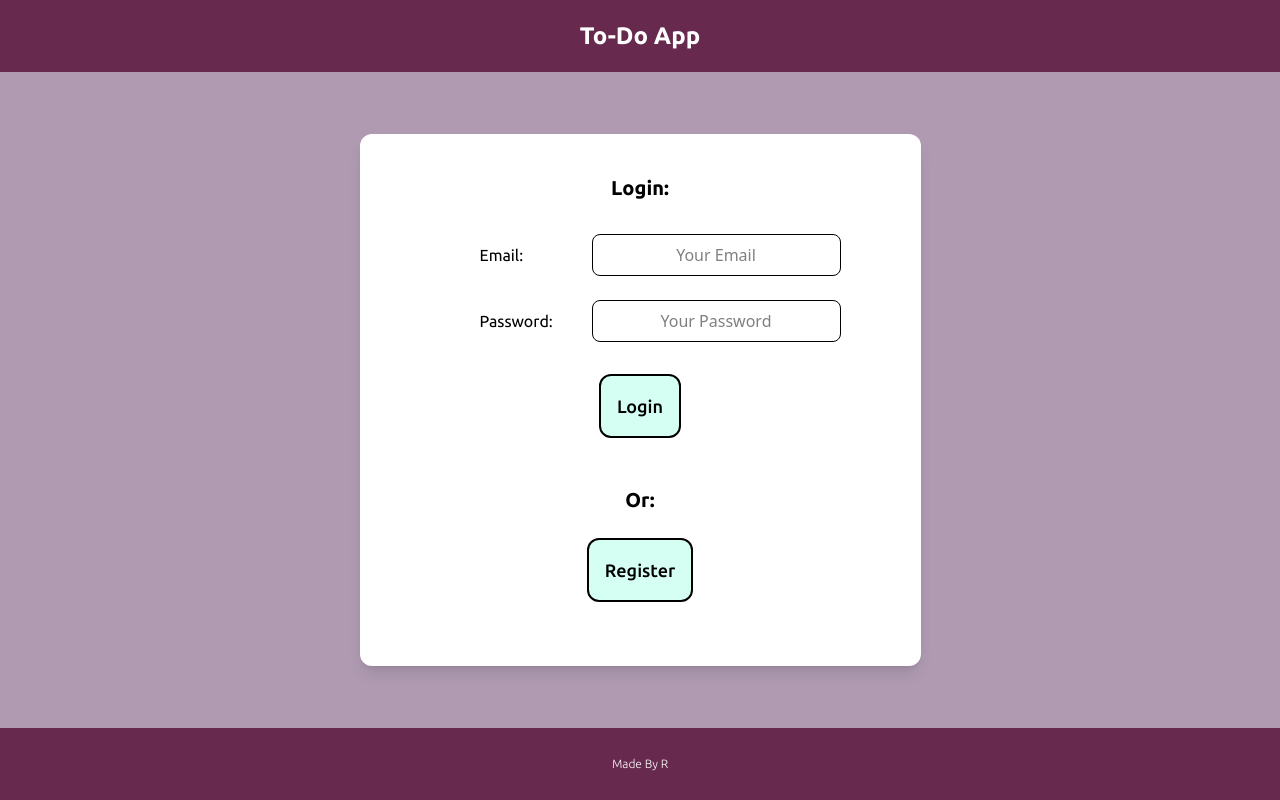
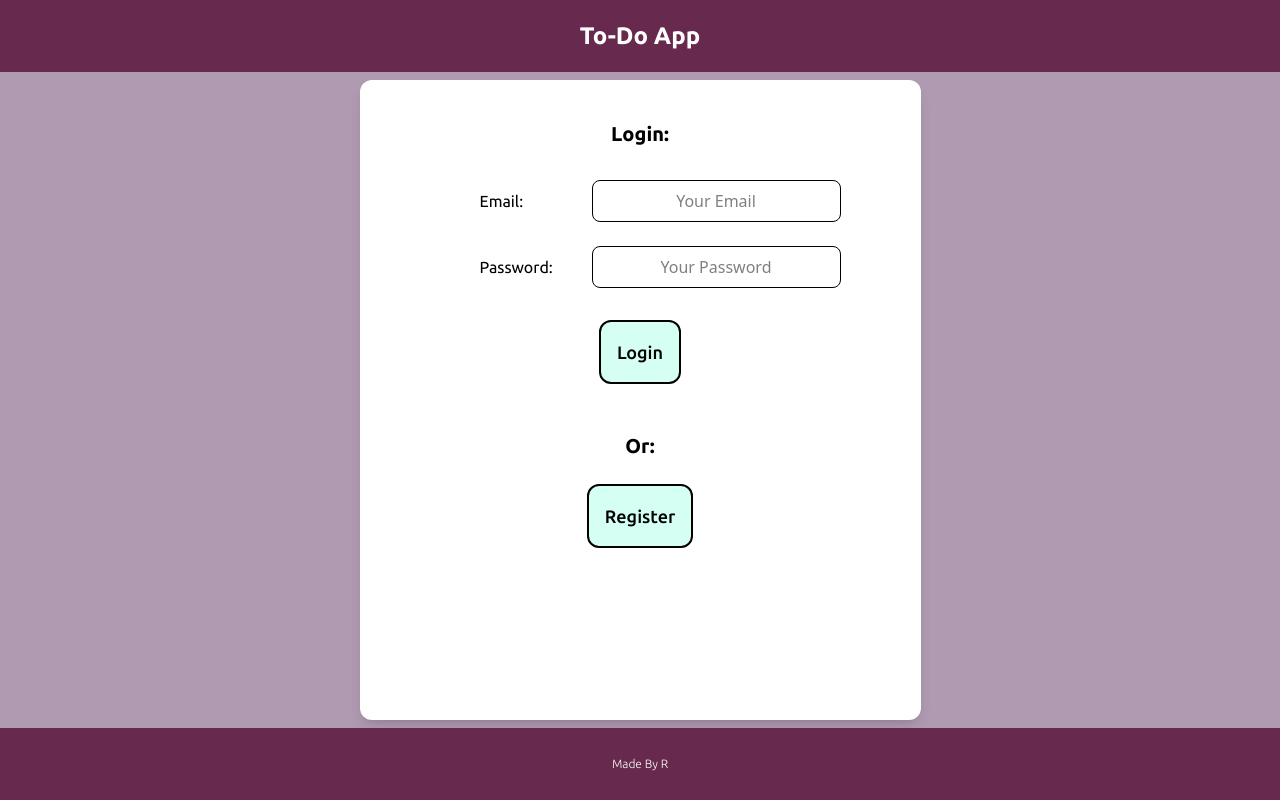
Before and after one commit to RafaRdrgz/react-todo-app, a React (Vite) app: page / in a window 1280 px wide. Built offline with nearby package versions, Linux system fonts and the light colour scheme.

Commit message:
styles fixed 2

```diff
--- a/src/components/Login.jsx
+++ b/src/components/Login.jsx
@@ -67,7 +67,7 @@ const Login = ( { handleLogin, handleLocalRegister, handleGoogleLogin } ) => {
 
   return (
 
-      <div className='login flex flex-col rounded-xl shadow-lg py-2 md:py-8 lg:py-10 px-8 md:px-16 lg:px-20'>
+      <div className='login  flex-1 flex flex-col rounded-xl shadow-lg py-2 md:py-8 lg:py-10 px-8 md:px-16 lg:px-20'>
 
           <h2 className='ubuntu-bold text-xl text-center mb-8'>Login:</h2>
 
```
